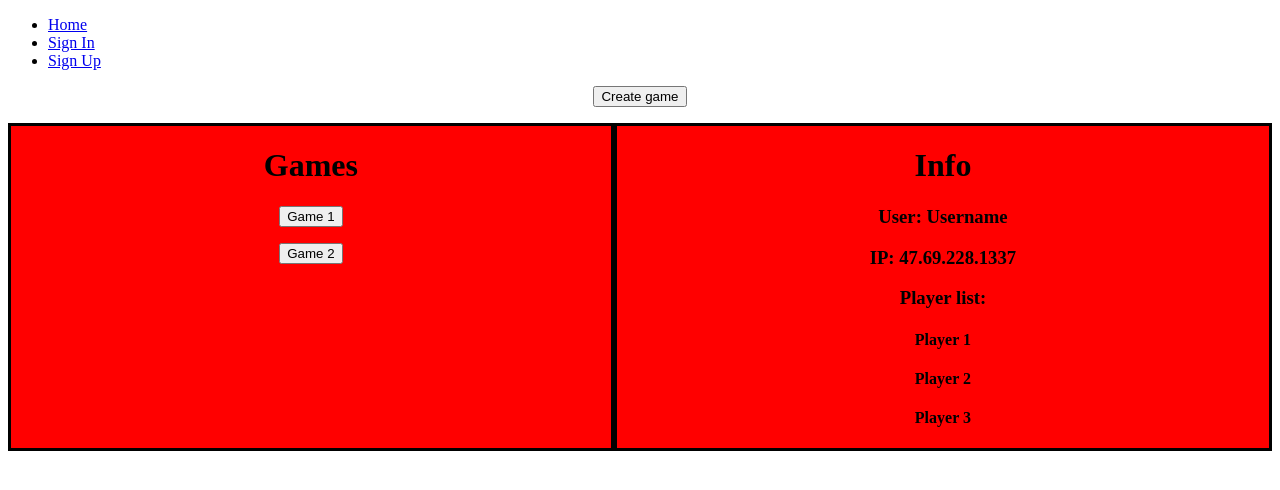
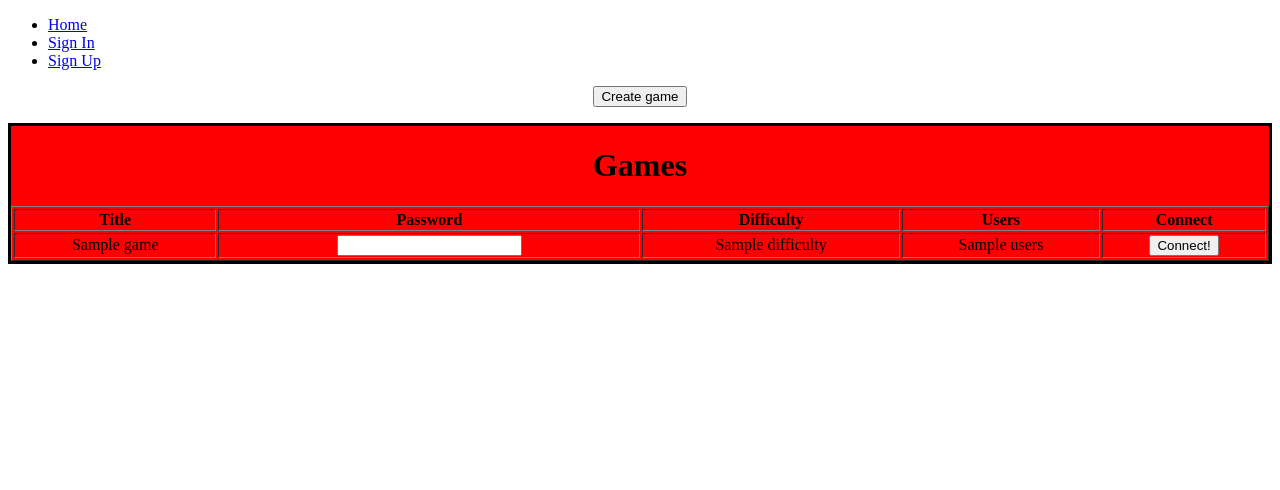
Before and after one commit to savukhin/Diablo-2-Web-Lobby, a Django app: template Diablo_2_Web_Lobby/lobby/templates/lobby.html in a window 1280 px wide. Shown: the top 490 px of the page. Run offline with Django 3.2, Linux system fonts and the light colour scheme; the template is opened without the code that fills it: most values are stand-ins (such as "Sample title", 1, 10 or a date in 2020).

Commit message:
Added displaying an actual game list in the lobby

```diff
--- a/Diablo_2_Web_Lobby/lobby/templates/lobby.html
+++ b/Diablo_2_Web_Lobby/lobby/templates/lobby.html
@@ -16,29 +16,37 @@
 </a>
 <p></p>
 
-<div style="display: grid; grid-template-columns: auto auto">
-    <div style="background-color: #ff0000; border-style: solid;">
-        <h1>Games</h1>
-        <form name="test" method="post" action="input1.php">
-            <input type="button" value="Game 1">
-            <p></p>
+<div style="background-color: #ff0000; border-style: solid;">
+    <h1>Games</h1>
+    {% if games|length == 0 %}
+        <h3>Nobody playing on this server now. Create your game! Quicker!</h3>
+    {% else %}
+    <table border="1" width="100%" style="text-align: center">
+        <tr>
+            <th>Title</th>
+            <th>Password</th>
+            <th>Difficulty</th>
+            <th>Users</th>
+            <th>Connect</th>
+        </tr>
+        {% for game in games %}
+        <form method="post">
+        <tr>
+            <td> {{ game.title }} </td>
+            <td>
+                <input>
+            </td>
+            <td> {{ game.difficulty }} </td>
+            <td> {{ game.users }} </td>
+            <td>
+                <button> Connect! </button>
+            </td>
+        </tr>
         </form>
-        <form name="test" method="post" action="input1.php">
-            <input type="button" value="Game 2">
-            <p></p>
-        </form>
-    </div>
-    <div style="background-color: #ff0000; border-style: solid;">
-        <h1>Info</h1>
-        <h3>User: Username </h3>
-        <h3>IP: 47.69.228.1337 </h3>
-        <h3>Player list: </h3>
-        <div>
-            <h4>Player 1</h4>
-            <h4>Player 2</h4>
-            <h4>Player 3</h4>
-        </div>
-    </div>
+        {% endfor %}
+
+    </table>
+    {% endif %}
 </div>
 
 {% endblock %}
```
Also changed, not shown: Diablo_2_Web_Lobby/lobby/D2GSConnetion.py (+20 -3 lines), Diablo_2_Web_Lobby/lobby/views.py (+32 -3 lines).
